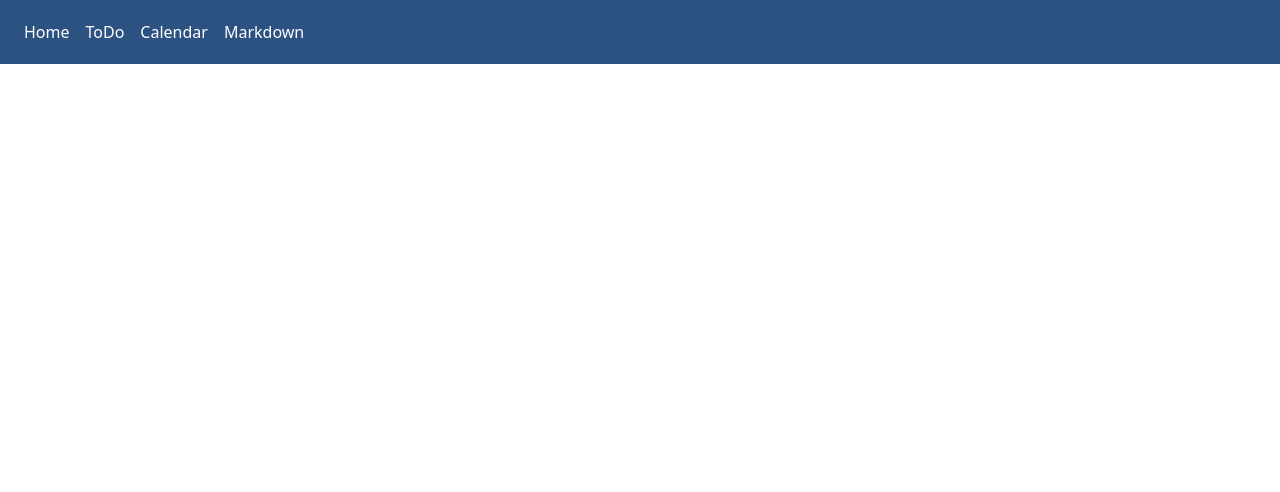
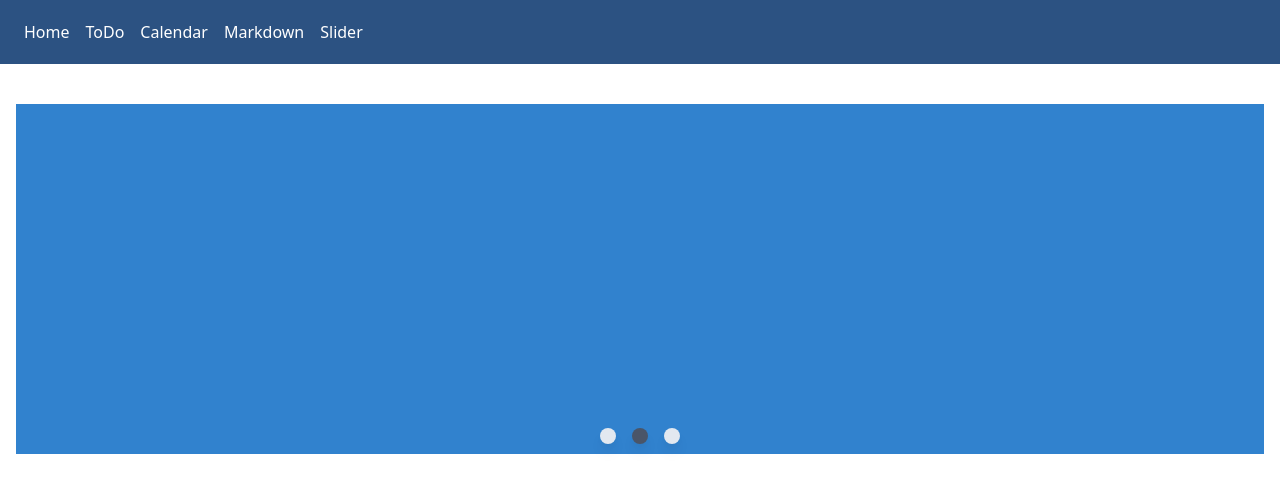
Before and after one commit to mojiwa/vue3-sandbox, a Vue app: page /slider in a window 1280 px wide. Shown: the top 492 px of the page. Built offline with nearby package versions, Linux system fonts and the light colour scheme.

Commit message:
create carousel

```diff
--- a/src/assets/custom.css
+++ b/src/assets/custom.css
@@ -0,0 +1,3 @@
+html {
+    overflow: hidden;
+}
--- a/src/components/AppHeader.vue
+++ b/src/components/AppHeader.vue
@@ -20,6 +20,7 @@ export default {
         { title: 'ToDo', to: '/todo' },
         { title: 'Calendar', to: '/calendar' },
         { title: 'Markdown', to: '/markdown' },
+        { title: 'Slider', to: '/slider' },
       ],
     };
   },
--- /dev/null
+++ b/src/components/Slider.vue
@@ -0,0 +1,63 @@
+<template>
+    <div class='relative'>
+        <div v-for='(color, index) in sliders' :key='color' class="absolute w-full">
+            <transition name='fade'>
+                <div
+                    v-if='currentSlide === index'
+                    :class='color'
+                    style='height: 350px'>
+                </div>
+            </transition>
+        </div>
+        <div class='w-full' style="height:340px">
+            <div class='w-full absolute bottom-0 flex justify-center'>
+                <div
+                    v-for='(slider, index) in sliders' :key='slider'
+                    :class='currentSlide === index ? "bg-gray-700" : "bg-gray-300"'
+                    class='mx-2 w-4 h-4 rounded-full bg-black cursor-pointer shadow-lg'
+                    @click="makeActive(index)" />
+            </div>
+        </div>
+    </div>
+</template>
+
+<script>
+export default {
+    mounted() {
+        this.interval = setInterval(() => {
+            this.currentSlide = this.currentSlide === 2 ? 0 : this.currentSlide+1;
+        }, 3000);
+    },
+    beforeUnmount() {
+        clearInterval(this.interval);
+    },
+    data() {
+        return {
+            currentSlide: 0,
+            interval: '',
+            sliders: ['bg-teal-600', 'bg-blue-600', 'bg-yellow-600'],
+        }
+    },
+    methods: {
+        makeActive(index) {
+            this.currentSlide = index;
+        },
+    }
+}
+</script>
+
+<style>
+    .fade-enter-active,
+    .fade-leave-active {
+        transition: all 1s ease;
+    }
+
+    .fade-enter-from {
+        opacity: 0;
+        transform: translateX(100%);
+    }
+    .fade-leave-to {
+        opacity: 0;
+        transform: translateX(-100%);
+    }
+</style>
--- a/src/router.js
+++ b/src/router.js
@@ -3,6 +3,7 @@ import ToDo from './components/ToDo';
 import Calendar from './components/Calendar';
 import Home from './components/Home';
 import Markdown from './components/Markdown';
+import Slider from './components/Slider';
 
 const todoList = [
     { text: 'Learn JavaScript' },
@@ -28,6 +29,10 @@ const routes = [
         path: '/markdown',
         component: Markdown
     },
+    {
+        path: '/slider',
+        component: Slider
+    },
 ];
 
 const router = createRouter({
```
